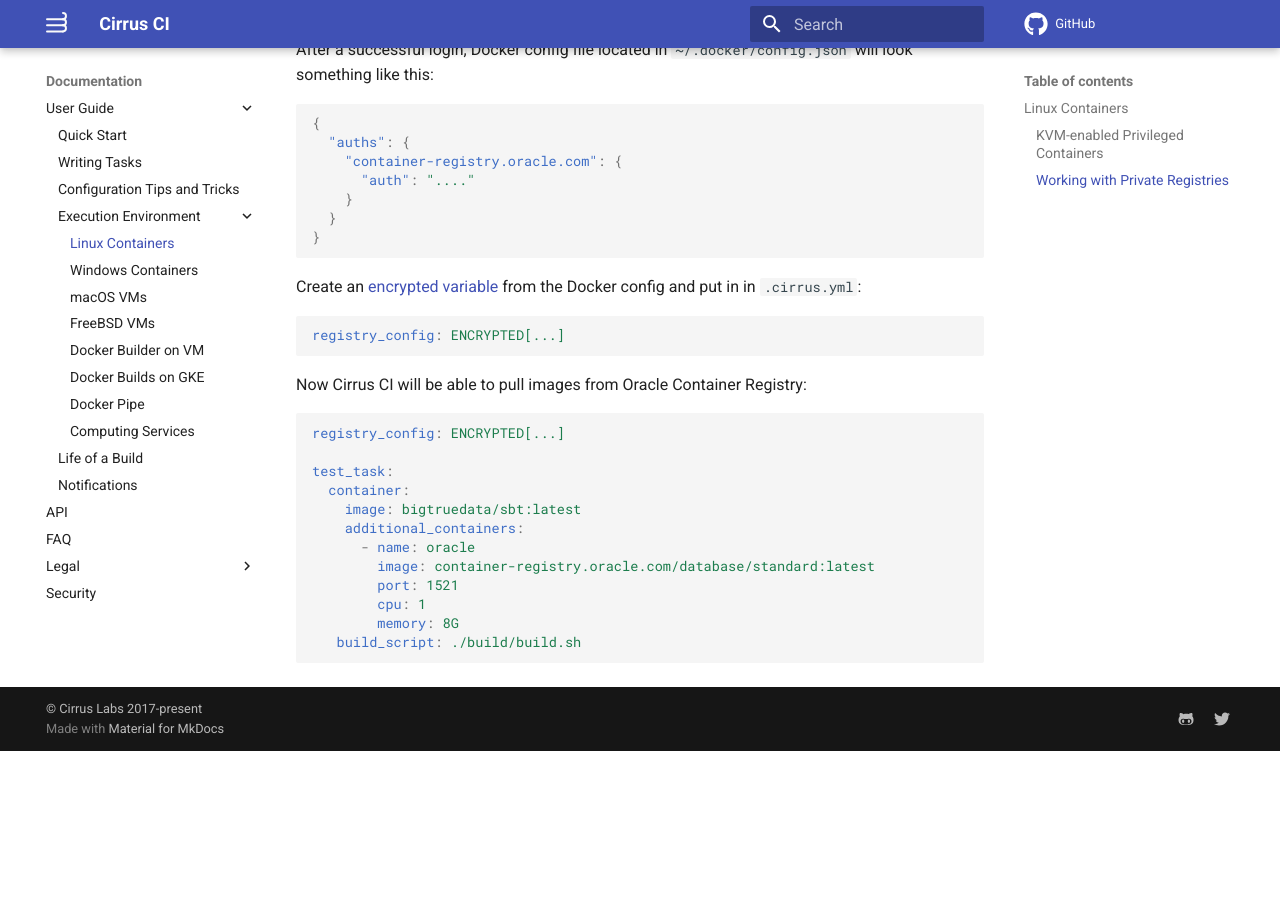
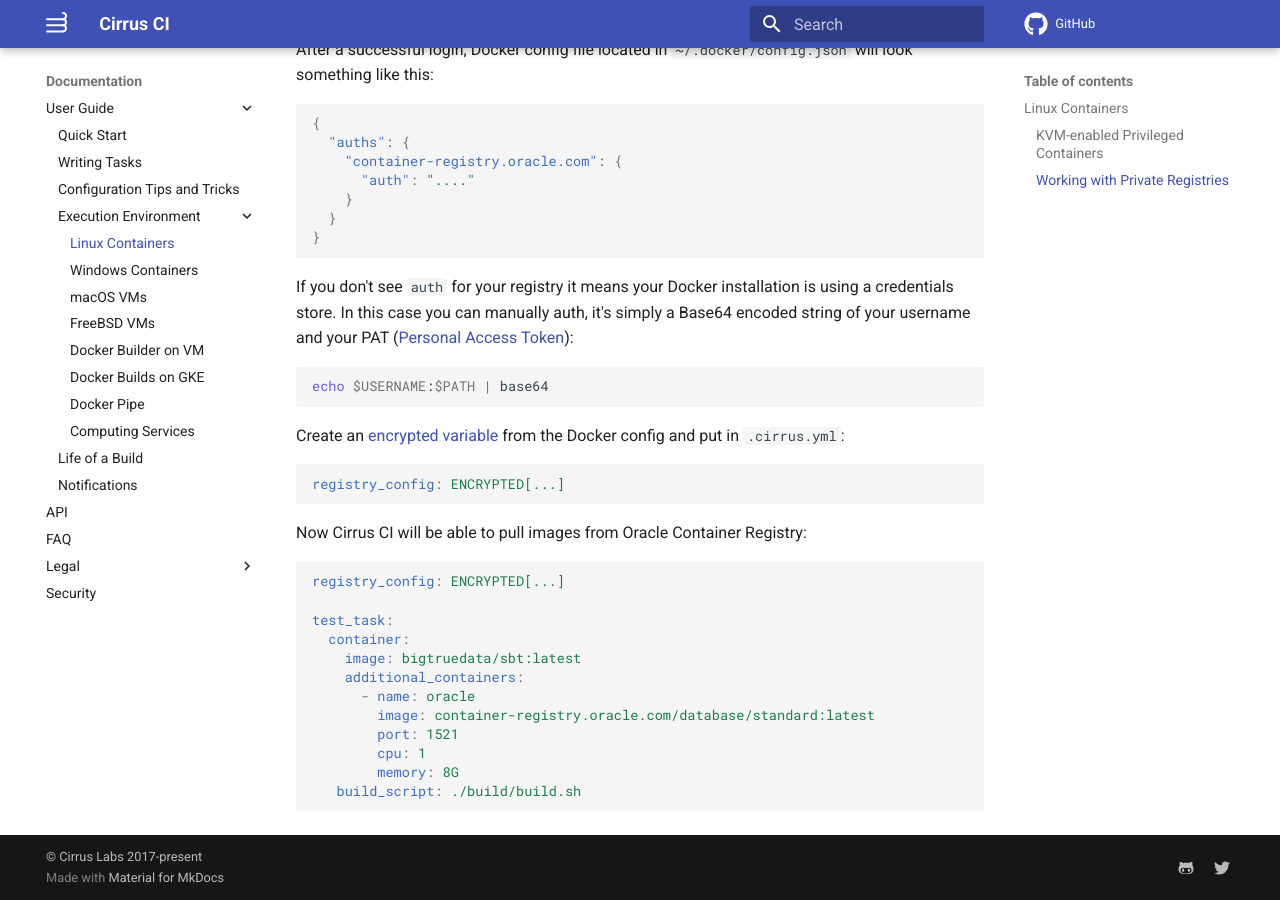
Before and after one commit to cirruslabs/cirrus-ci-docs, an MkDocs documentation site: the page built from docs/guide/linux.md, in a window 1280 px wide and 900 px high, scrolled down 1683 px. Built offline with MkDocs 1.6.1 and Material for MkDocs 9.7.7, drawn with Linux system fonts in a browser that asks for light colours; comment, search, counter and statistics services are not loaded; before the commit the page ends 2434 px from its top, so only the background shows below that.

Commit message:
Document Auth Generation (#733)
* Document Auth Generation

In case of credential store

* Base64 dict

* Update docs/guide/linux.md

Co-authored-by: Reece Dunham <me@rdil.rocks>

Co-authored-by: Reece Dunham <me@rdil.rocks>

````diff
--- a/docs/guide/linux.md
+++ b/docs/guide/linux.md
@@ -88,7 +88,14 @@ After a successful login, Docker config file located in `~/.docker/config.json`
 }
 ```
 
-Create an [encrypted variable](writing-tasks.md#encrypted-variables) from the Docker config and put in in `.cirrus.yml`:
+If you don't see `auth` for your registry it means your Docker installation is using a credentials store. In this case
+you can manually auth, it's simply a Base64 encoded string of your username and your PAT ([Personal Access Token](https://docs.github.com/en/free-pro-team@latest/github/authenticating-to-github/creating-a-personal-access-token)):
+
+```bash
+echo $USERNAME:$PATH | base64
+```
+
+Create an [encrypted variable](writing-tasks.md#encrypted-variables) from the Docker config and put in `.cirrus.yml`:
 
 ```yaml
 registry_config: ENCRYPTED[...]
````
Also changed, not shown: 1 other file.
